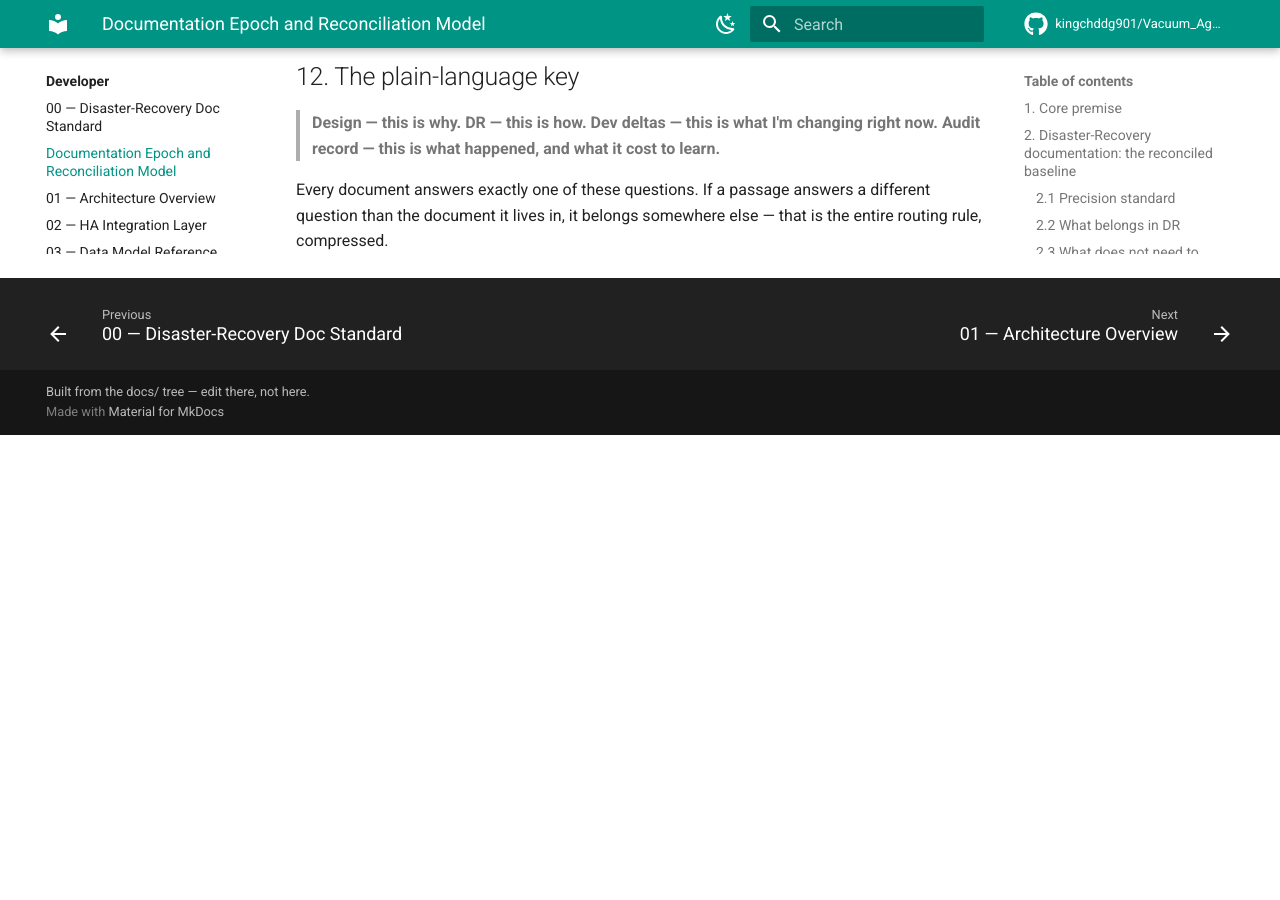
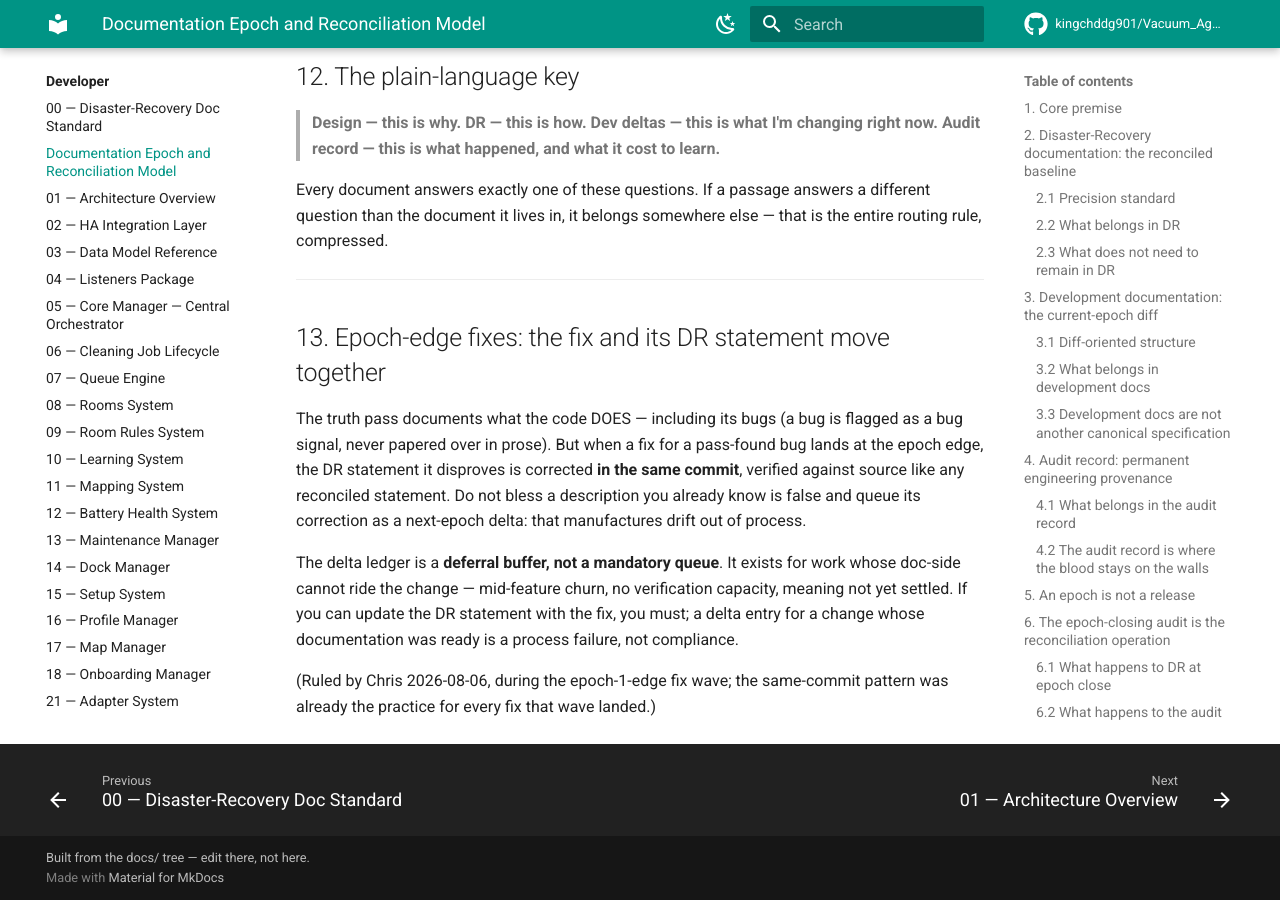
Before and after one commit to kingchddg901/Vacuum_Agent, an MkDocs documentation site: the page built from docs/dev/00a-documentation-epoch-lifecycle.md, in a window 1280 px wide and 900 px high, scrolled down 12319 px. Built offline with MkDocs 1.6.1 and Material for MkDocs 9.7.7, drawn with Linux system fonts in a browser that asks for light colours; comment, search, counter and statistics services are not loaded; before the commit the page ends 12754 px from its top, so only the background shows below that.

Commit message:
docs(doctrine): sec 13 — epoch-edge fixes update their DR statement in the same commit
Deltas are a deferral buffer for unreconciled work, never a mandate to
defer reconciliation already in hand.

Co-Authored-By: Claude Fable 5 <noreply@anthropic.com>

```diff
--- a/docs/dev/00a-documentation-epoch-lifecycle.md
+++ b/docs/dev/00a-documentation-epoch-lifecycle.md
@@ -453,3 +453,22 @@ That gives Vacuum Agent a documentation lifecycle instead of an ever-growing doc
 Every document answers exactly one of these questions. If a passage answers a different
 question than the document it lives in, it belongs somewhere else — that is the entire
 routing rule, compressed.
+
+---
+
+## 13. Epoch-edge fixes: the fix and its DR statement move together
+
+The truth pass documents what the code DOES — including its bugs (a bug is flagged as a
+bug signal, never papered over in prose). But when a fix for a pass-found bug lands at the
+epoch edge, the DR statement it disproves is corrected **in the same commit**, verified
+against source like any reconciled statement. Do not bless a description you already know
+is false and queue its correction as a next-epoch delta: that manufactures drift out of
+process.
+
+The delta ledger is a **deferral buffer, not a mandatory queue**. It exists for work whose
+doc-side cannot ride the change — mid-feature churn, no verification capacity, meaning not
+yet settled. If you can update the DR statement with the fix, you must; a delta entry for
+a change whose documentation was ready is a process failure, not compliance.
+
+(Ruled by Chris 2026-08-06, during the epoch-1-edge fix wave; the same-commit pattern was
+already the practice for every fix that wave landed.)
```
